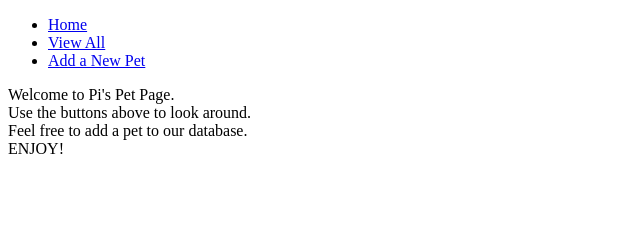
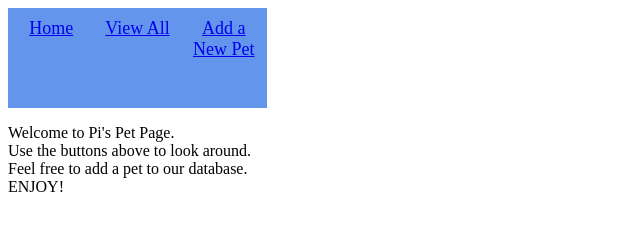
Before and after one commit to johnark88/wkp5_piPets, a website: page public/index.html in a window 1280 px wide. Shown: the whole page, without its empty margins (0-640 px from the left). Drawn offline with Linux system fonts and the light colour scheme.

Commit message:
some style

```diff
--- a/public/index.html
+++ b/public/index.html
@@ -8,6 +8,7 @@
   <script src="scripts/controllers/homeController.js" charset="utf-8"></script>
   <script src="scripts/controllers/addPetController.js" charset="utf-8"></script>
   <script src="scripts/controllers/viewAllPetsController.js" charset="utf-8"></script>
+  <link rel="stylesheet" href="/style/stylesheet.css" media="screen" title="no title">
 
 
   <title>Pi Pets</title>
@@ -15,11 +16,11 @@
 <body>
   <div ng-controller="piPetsHome"></div>
 
-  <ul>
-    <li><a href="#home"> Home </a></li>
-    <li><a href="#viewAllPets"> View All </a></li>
-    <li><a href="#addPet"> Add a New Pet </a></li>
-  </ul>
+  <div class="flex-container">
+    <div class="flex-item"><a href="#home"> Home </a></div>
+    <div class="flex-item"><a href="#viewAllPets"> View All </a></div>
+    <div class="flex-item"><a href="#addPet"> Add a New Pet </a></div>
+  </div>
 
   <main ng-view></main>
 
--- a/public/style/stylesheet.css
+++ b/public/style/stylesheet.css
@@ -0,0 +1,26 @@
+/*.inlineList li {
+    display: inline;
+    margin-left: 20px;
+}
+ul {
+  border-style: outset;
+}*/
+.flex-container {
+  display: -webkit-flex;
+    display: flex;
+    -webkit-justify-content: flex-center;
+    justify-content: flex-center;
+    width: 259px;
+    height: 100px;
+    background-color: cornflowerblue;
+}
+
+.flex-item {
+    ;
+    width: 90px;
+    height: 80px;
+    margin: 10px;
+    font-size: 18px;
+    text-align: center;
+    text-decoration-color: white;
+}
```
